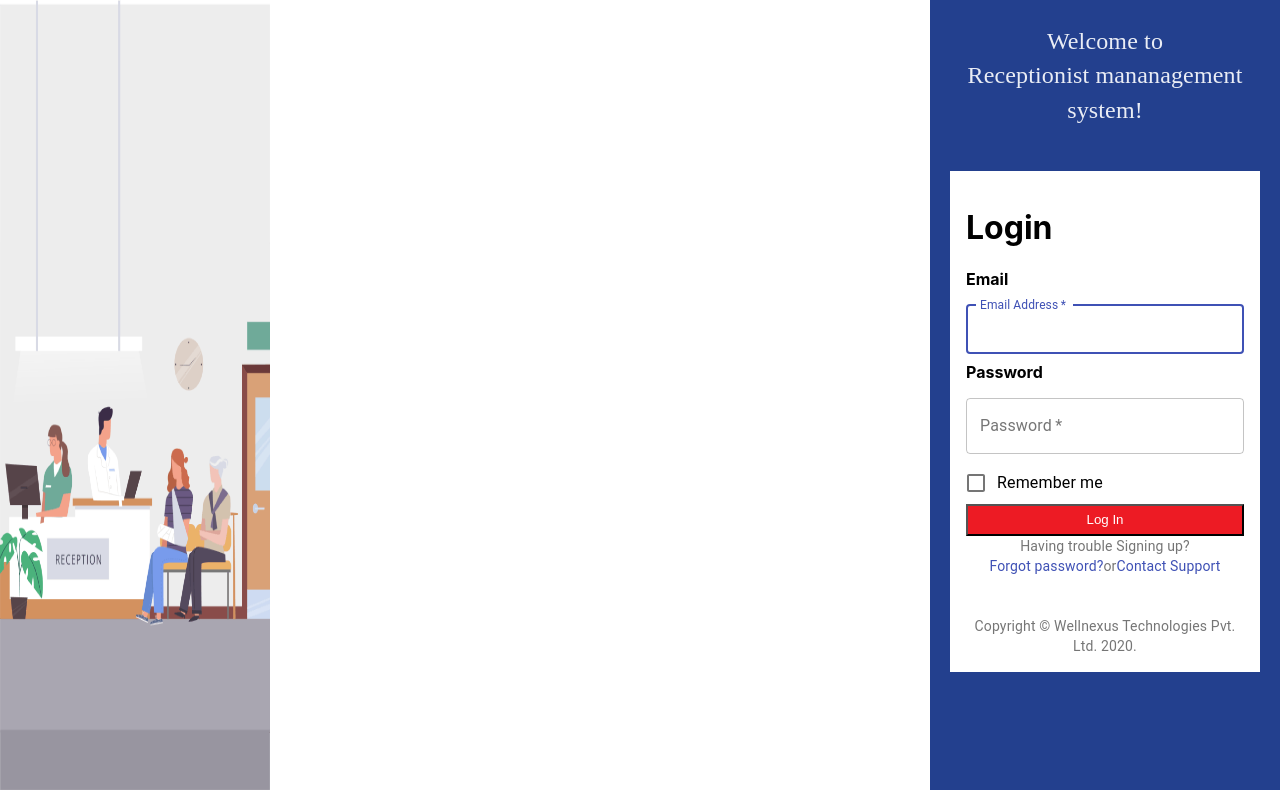
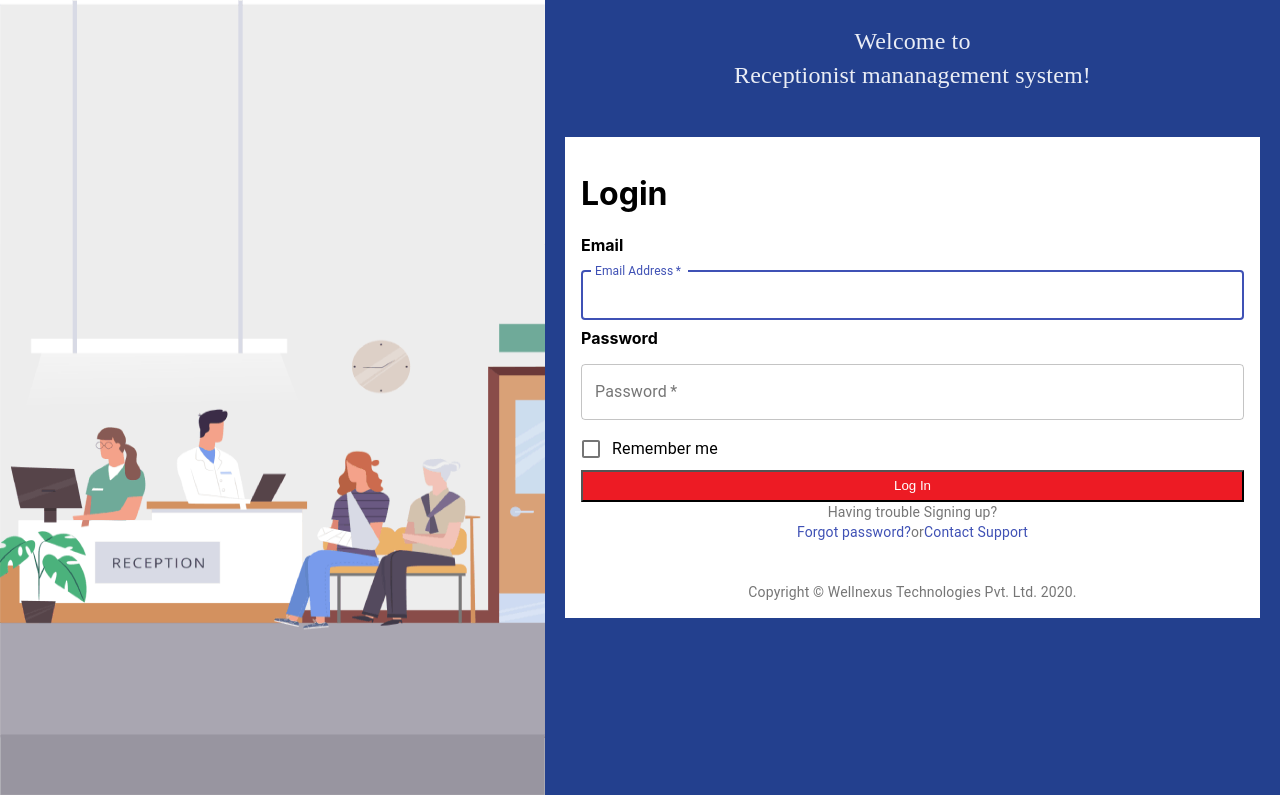
Before and after one commit to comradesurendra/reception-portal2, a React (Create React App) app: page / in a window 1280 px wide. Built offline with nearby package versions, Linux system fonts and the light colour scheme.

Commit message:
third commit

```diff
--- a/src/index.css
+++ b/src/index.css
@@ -14,8 +14,8 @@ code {
 .loginpic{
   opacity: 1;
 
-  width:270px;
-  height:790px;
+  width:545px;
+  height:795px;
 
 
 }
@@ -31,9 +31,9 @@ code {
   background-size: cover;
   position: relative;
 
-  width: 350px;
+  width: 735px;
   float:right;
-  height:790px;
+  height:795px;
 
 
 
@@ -86,7 +86,8 @@ align-content: center;
   right:0;
   margin:20px;
   padding:16px;
-  max-width: 700px;
+ width:475;
+ height:428;
   background-color: white;
 }
 input[type=text]:focus,input[type=password]:focus{
```
